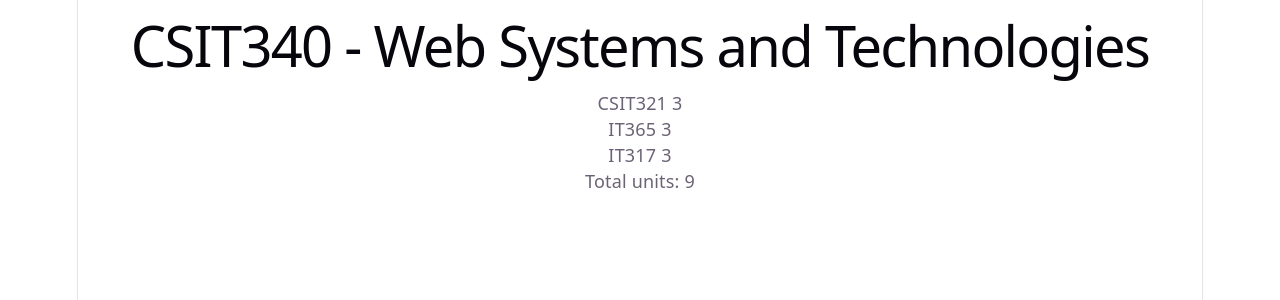
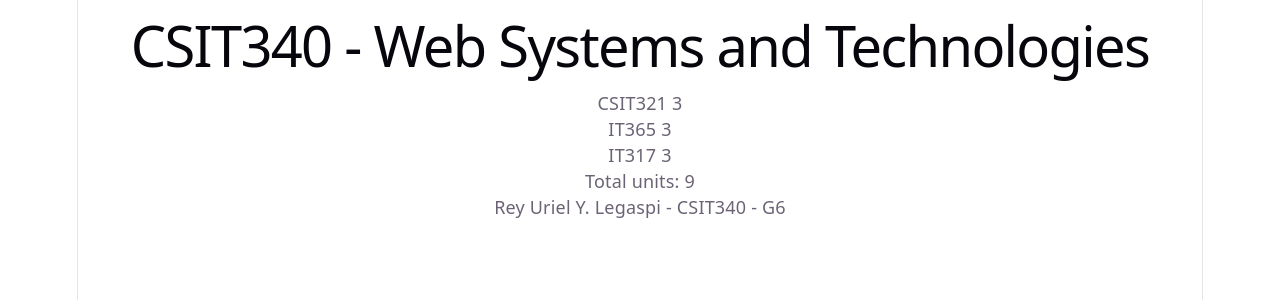
Before and after one commit to Code-4Me/CSIT340G6-Lab3-Legaspi, a React (Vite) app: page / in a window 1280 px wide. Shown: the top 300 px of the page. Built offline with nearby package versions, Linux system fonts and the light colour scheme.

Commit message:
1.5: course information step 5

```diff
--- a/src/App.jsx
+++ b/src/App.jsx
@@ -30,6 +30,10 @@
   return <p>Total units: {total}</p>
 }
 
+const Footer = ({ name, course, section }) => {
+  return <p>{name} - {course} - {section}</p>
+}
+
 const App = () => {
   const course = {
     name: "CSIT340 - Web Systems and Technologies",
@@ -54,6 +58,11 @@
       <Header course={course} />
       <Content parts={course.parts} />
       <Total parts={course.parts} />
+      <Footer
+        name="Rey Uriel Y. Legaspi"
+        course="CSIT340"
+        section="G6"
+      />
     </div>
   )
 }
```
